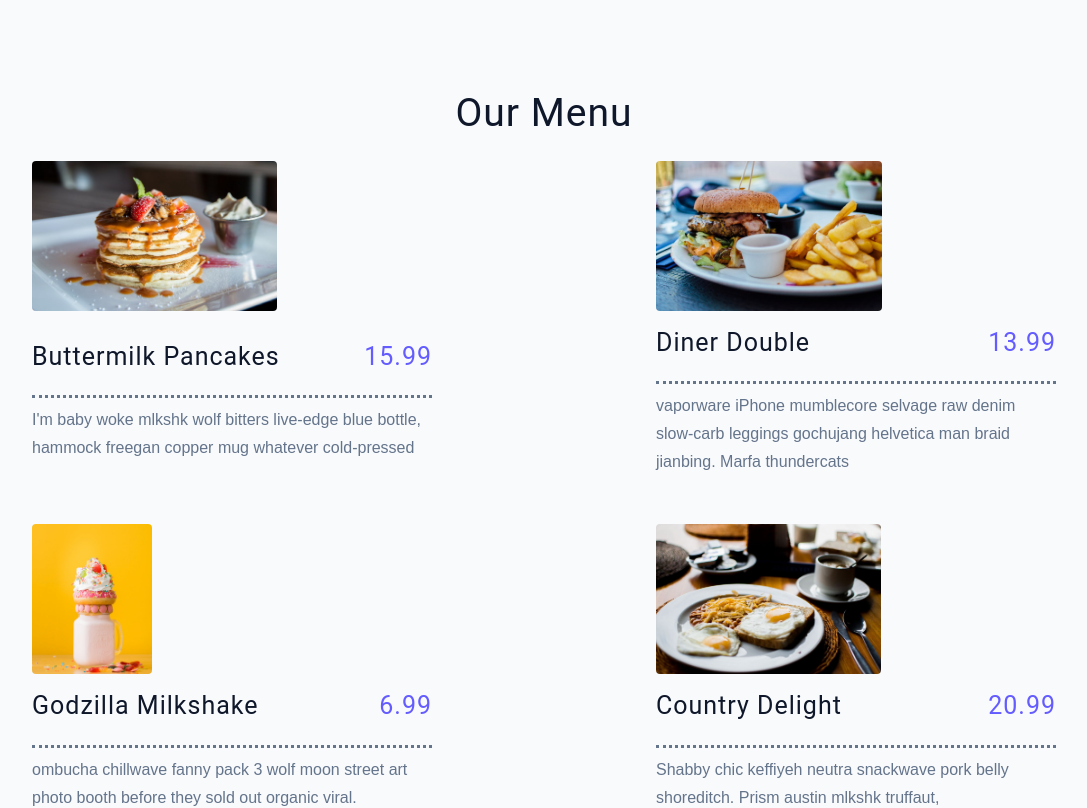
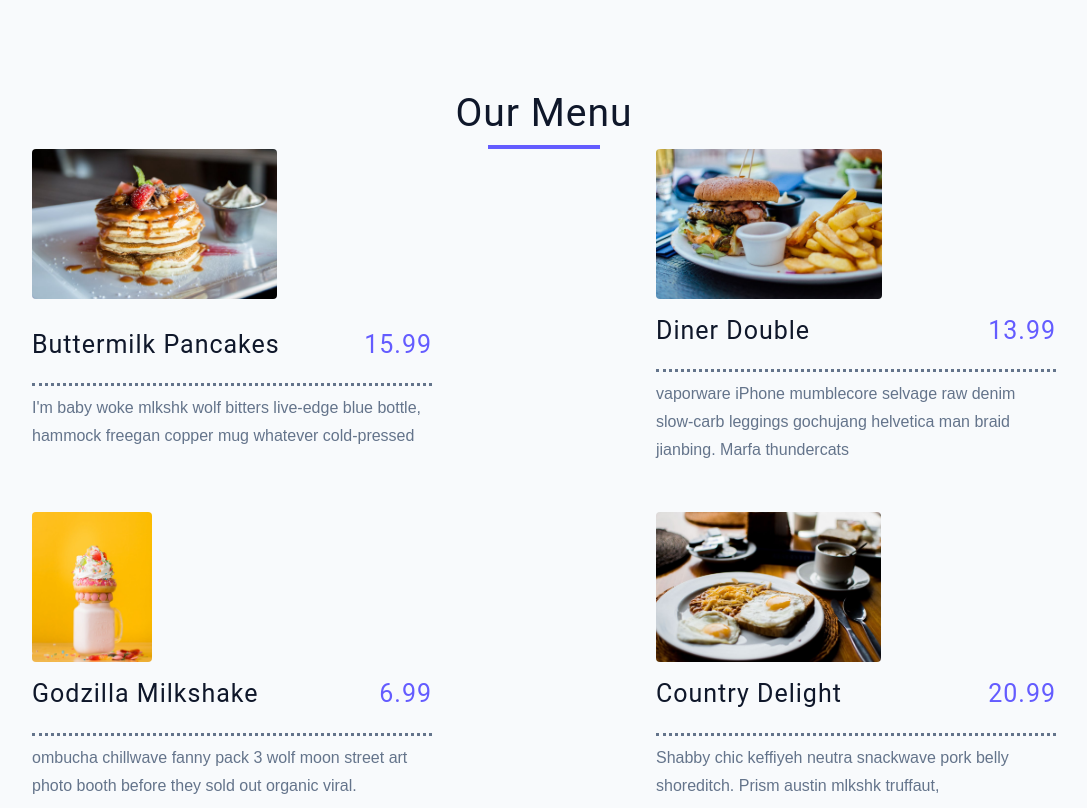
Before and after one commit to NarminGale/React-Projects, a React (Create React App) app in the folder 05-Menu/: page / in a window 1280 px wide. Shown: the top 808 px of the page, without its empty margins (96-1183 px from the left). Built offline with nearby package versions, Linux system fonts and the light colour scheme.

Commit message:
Changed classname of div

```diff
--- a/05-Menu/src/App.js
+++ b/05-Menu/src/App.js
@@ -11,10 +11,10 @@ function App() {
 
   return (
     <main>
-      <section className="menu section">
+      <section className="menu">
         <div className="title">
           <h2>our menu</h2>
-          <div className="underline"></div>
+          <div className="title-underline"></div>
         </div>
         <Categories />
         <Menu items={menuItems} />
```
